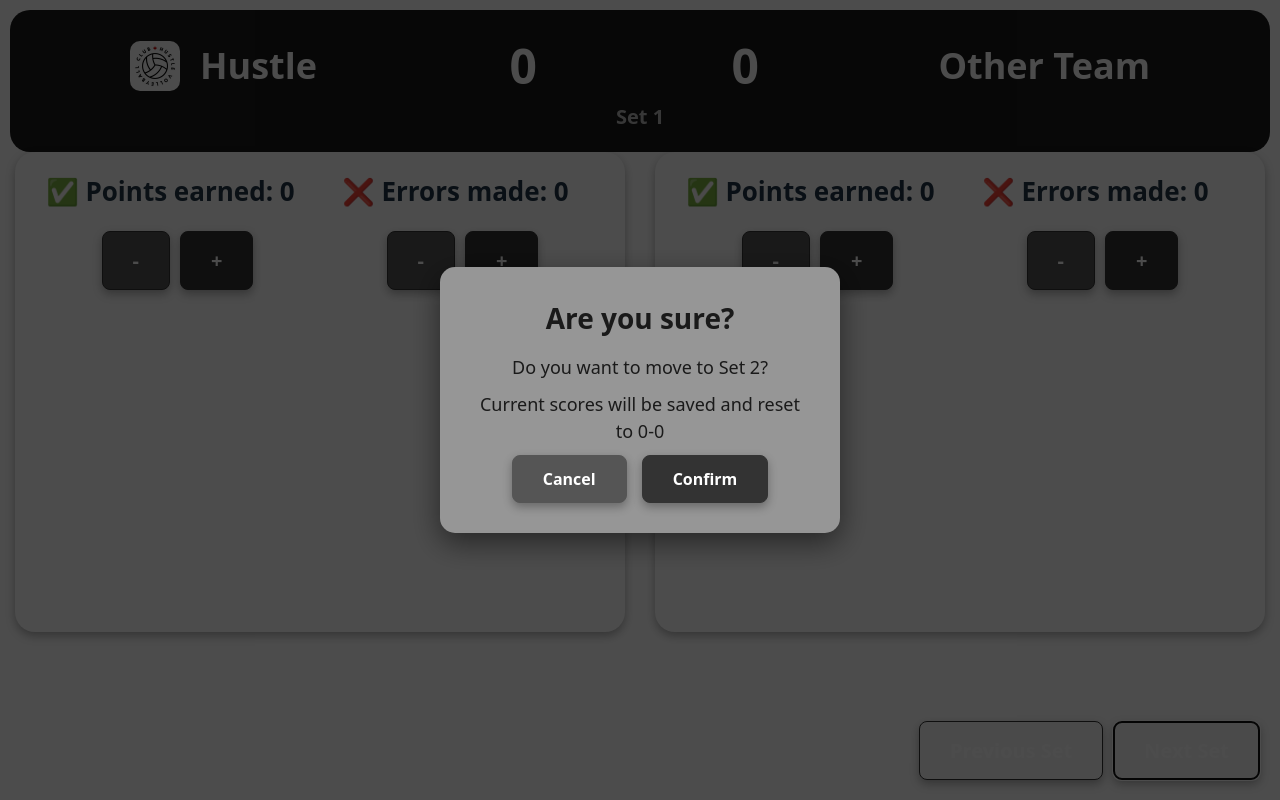
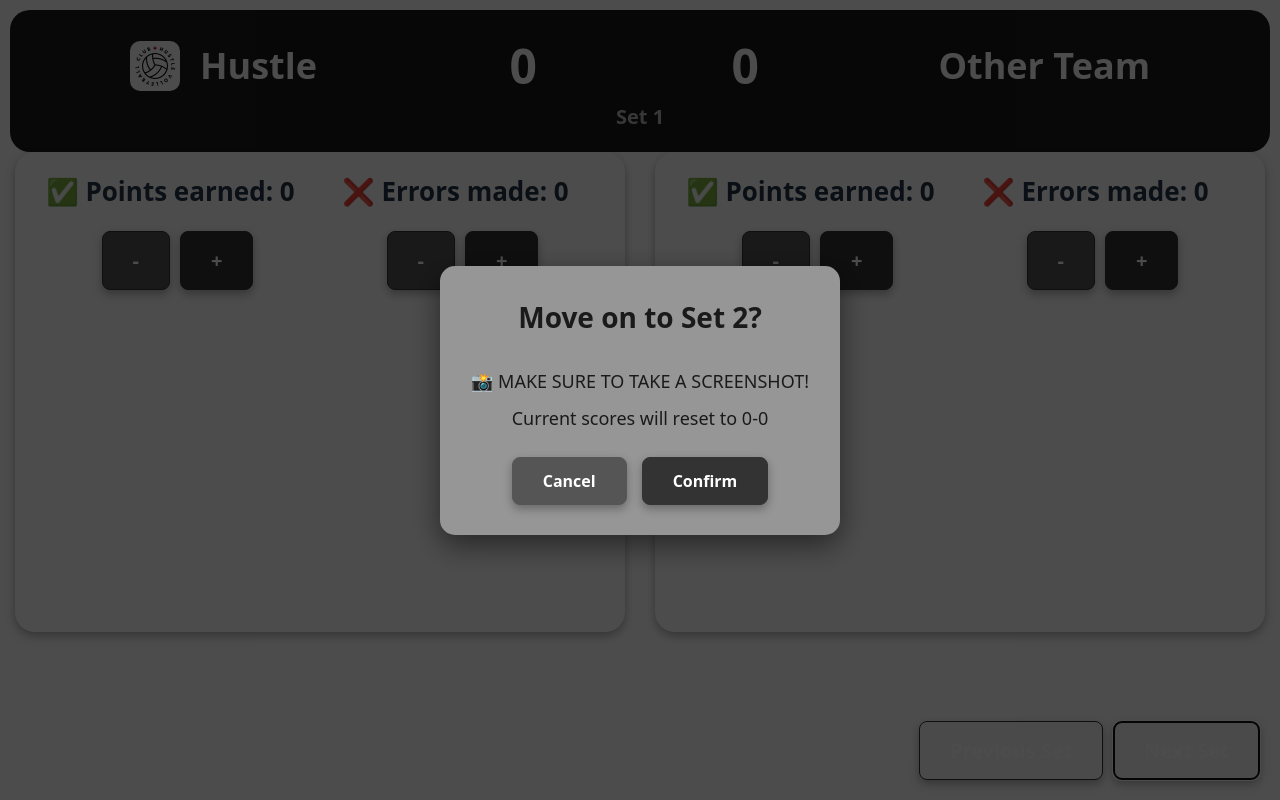
Before and after one commit to jrosario0225/volleyball-tracker, a React (Vite) app: page / in a window 1280 px wide. Both pictures are taken after a click on the button "Next Set". Built offline with nearby package versions, Linux system fonts and the light colour scheme.

Commit message:
completed SetModal

```diff
--- a/src/components/shared/SetModal.css
+++ b/src/components/shared/SetModal.css
@@ -26,7 +26,7 @@
 
 .modal-content h2 {
     font-size: 28px;
-    margin-bottom: 15px;
+    margin-bottom: 30px;
 }
 
 .modal-content p {
--- a/src/components/shared/SetModal.jsx
+++ b/src/components/shared/SetModal.jsx
@@ -10,12 +10,15 @@ function SetModal({ showModal, pendingAction, currentSet, onConfirm, onCancel })
     return (
         <div className="modal-overlay" onClick={onCancel}>
             <div className="modal-content" onClick={(e) => e.stopPropagation()}>
-                <h2>Are you sure?</h2>
-                <p> Do you want to move to Set {targetSet}? </p>
-
-                <p className="modal-warning">
-                    Current scores will be saved and reset to 0-0
-                </p>
+                <h2>Move on to Set {targetSet}?</h2>
+                <div className="modal-warning">
+                    <p>
+                        📸 MAKE SURE TO TAKE A SCREENSHOT!
+                    </p>
+                    <p>
+                        Current scores will reset to 0-0
+                    </p>
+                </div>
 
                 <div className="modal-buttons">
                     <button onClick={onCancel} className="modal-cancel">Cancel</button>
```
